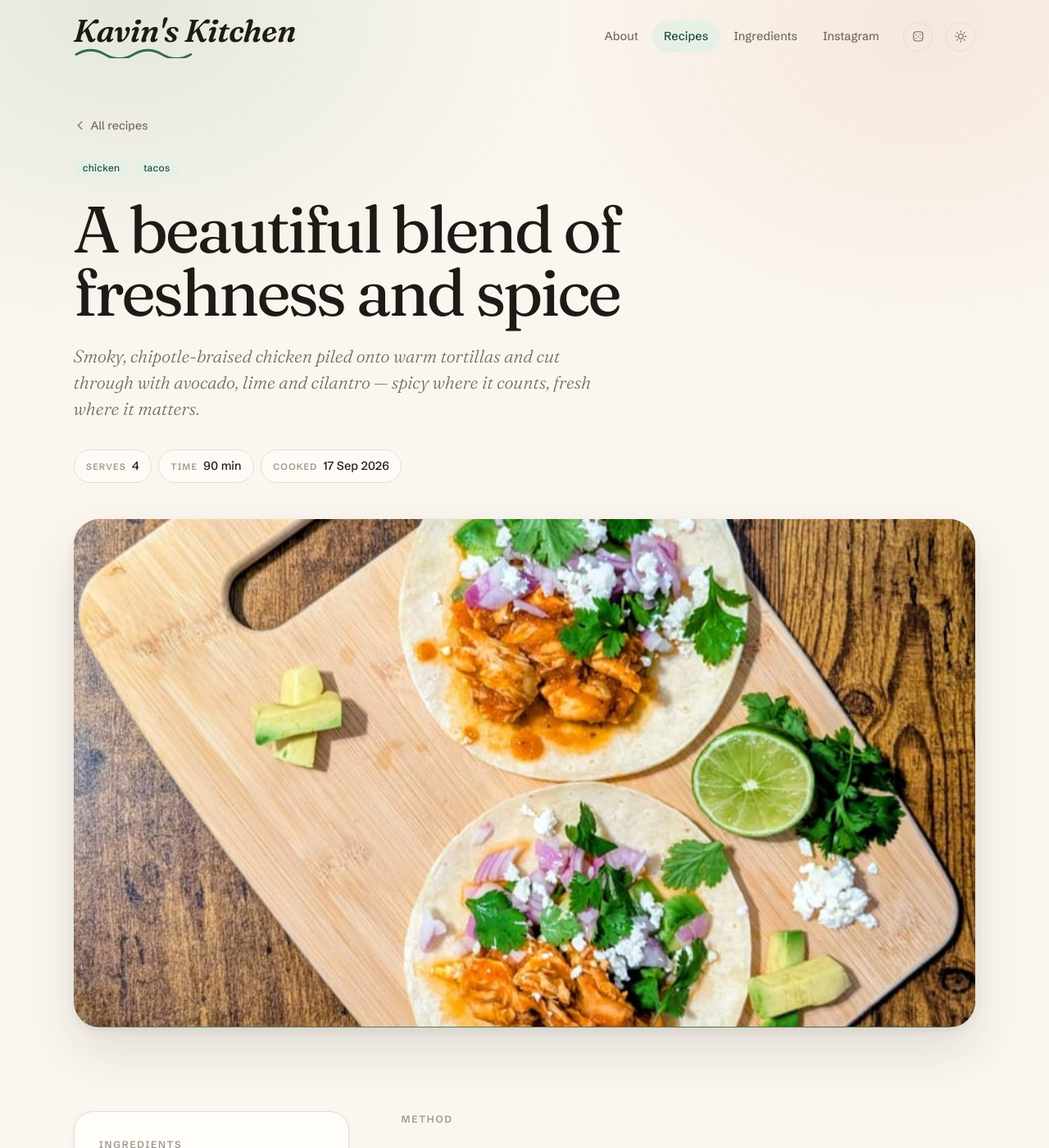
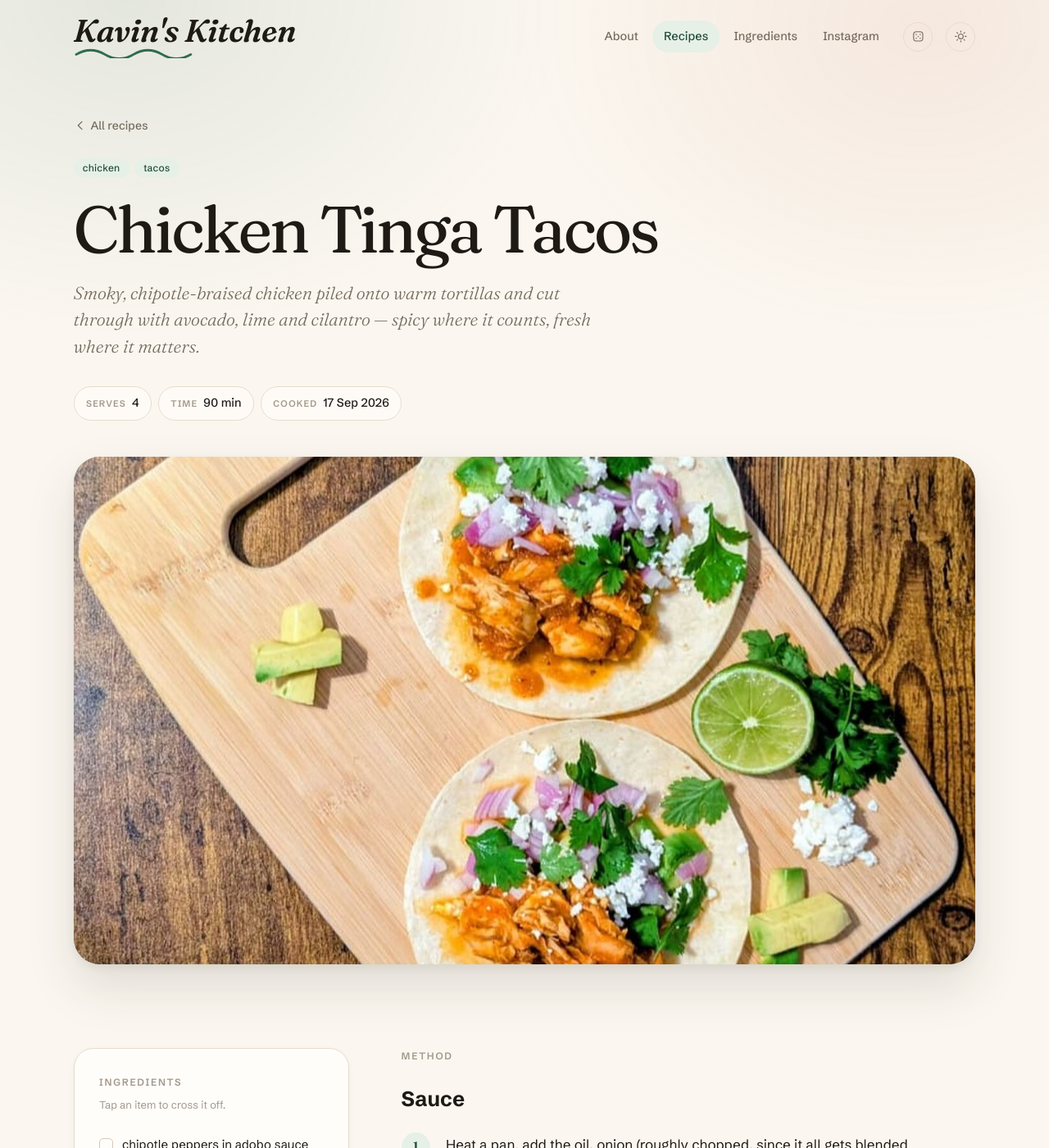
Before and after one commit to kavink7/kcooks-recipes, a Jekyll site: the page built from _recipes/chicken-tinga-tacos.md, in a window 1280 px wide and 1400 px high. Shown: the whole window at 82% size. Built offline with Jekyll 4.4.1, drawn with Linux system fonts in a browser that asks for light colours.

Commit message:
chicken tinga fix

```diff
--- a/_recipes/chicken-tinga-tacos.md
+++ b/_recipes/chicken-tinga-tacos.md
@@ -1,5 +1,5 @@
 ---
-title: A beautiful blend of freshness and spice
+title: Chicken Tinga Tacos
 date: 2026-09-17
 serves: 4
 time: 90 min
```
Also changed, not shown: assets/images/recipes/chicken-tinga-tacos.jpeg.
